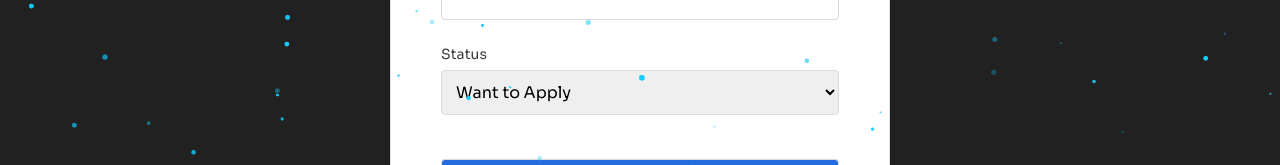
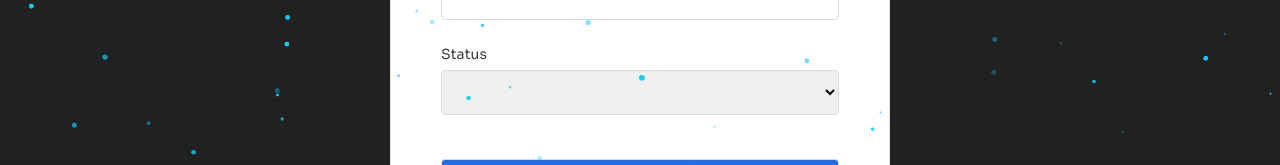
Before and after one commit to cccswann/shigoto-client, a React (Create React App) app: page /jobs-form in a window 1280 px wide. Shown: the part 487-652 px from the top of the page. Built offline with nearby package versions, Linux system fonts and the light colour scheme.

Commit message:
Update Jobs form component.

```diff
--- a/src/components/JobsForm.jsx
+++ b/src/components/JobsForm.jsx
@@ -110,7 +110,7 @@ class JobsForm extends Component {
 
                     <label>Status</label>
                     <select value={this.state.status} onChange={this.handleChange} name="status">
-                        <option value="Want">Want to Apply</option>
+                        <option value=" "></option>
                         <option value="Applied">Applied</option>
                         <option value="Interview">Interview</option>
                         <option value="Rejected">Rejected</option>
```
